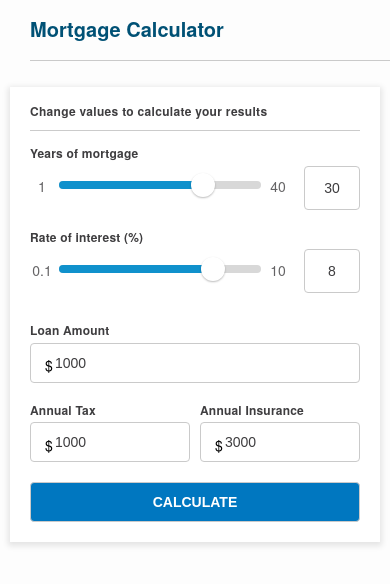
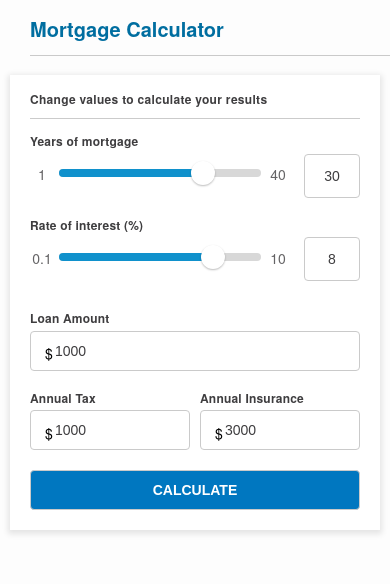
Before and after one commit to paulnunezm/MortgageCalculator, a website: page app/index.html in a window 390 px wide. Drawn offline with Linux system fonts and the light colour scheme.

Commit message:
fix: title color and calculator position

```diff
--- a/app/calculator.css
+++ b/app/calculator.css
@@ -535,6 +535,8 @@ input[type=range]:focus::-ms-fill-upper {
 @media all and (max-width: 500px) {
     .mortgage_calculator_container__title {
         font-size: 20px;
+        padding-bottom: 10px;
+        color: #006ea0;
     }
 
     .calculated .calculator_results {
@@ -547,6 +549,7 @@ input[type=range]:focus::-ms-fill-upper {
 
     .calculator {
         width: 100%;
+        top: 75px;
     }
     .calculator__card,
     .calculator_results {
```
